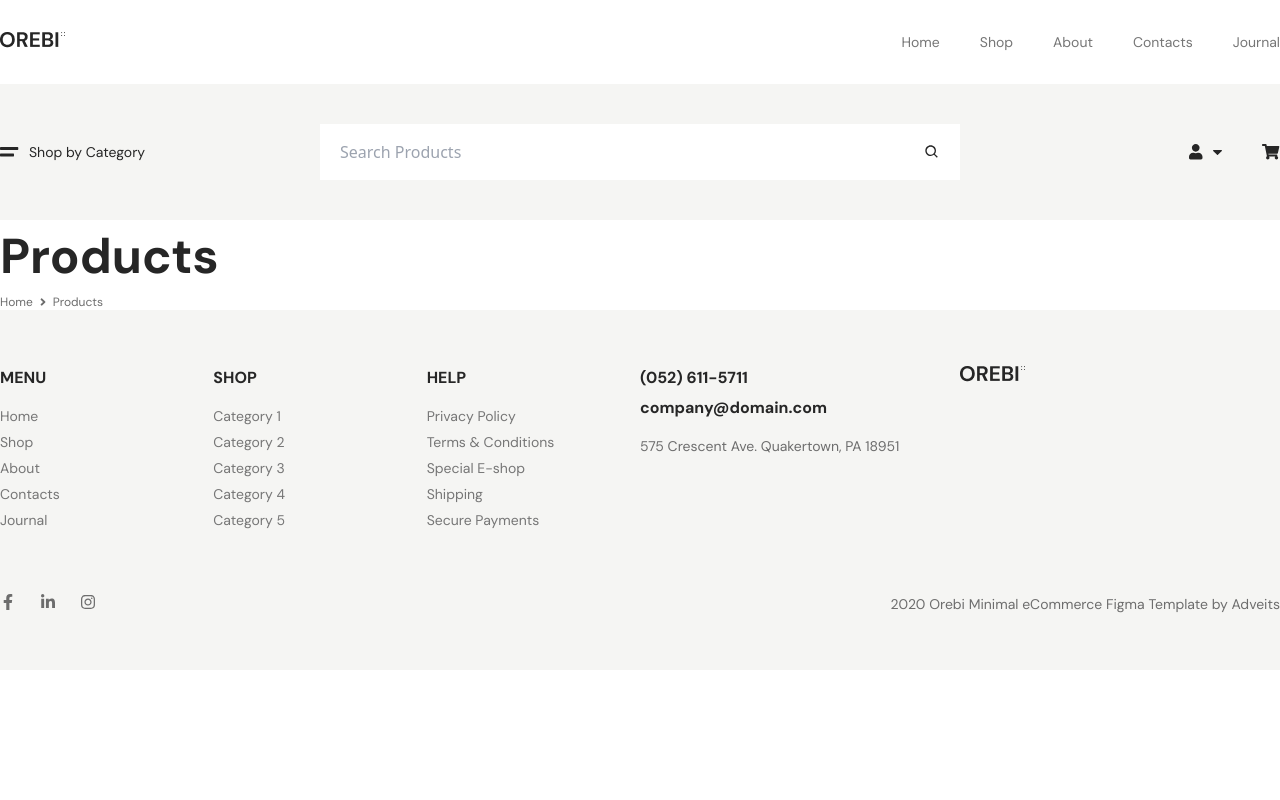
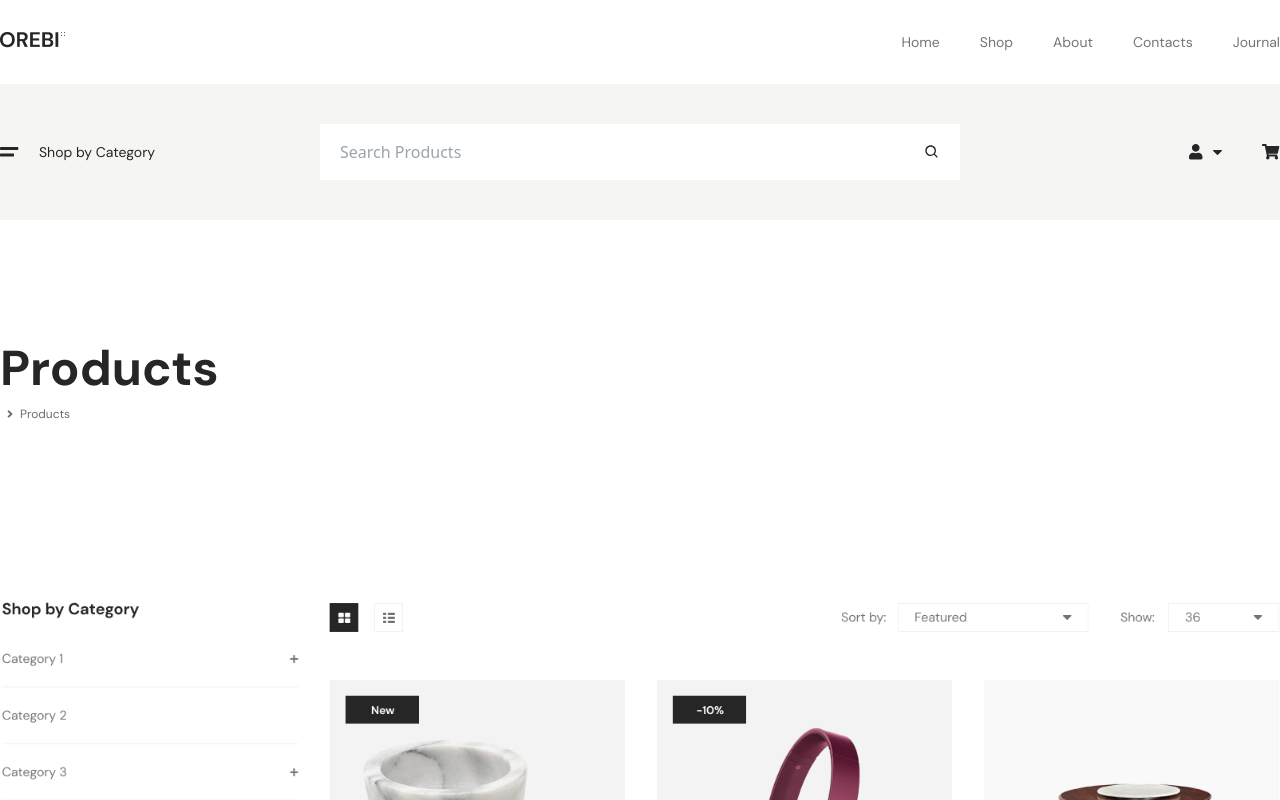
Before and after one commit to sajibkhandev/Ecommerce_Orebi, a React (Vite) app: page /products in a window 1280 px wide. Shown: the top 800 px of the page. Built offline with nearby package versions, Linux system fonts and the light colour scheme.

Commit message:
ProductPage Done

```diff
--- a/src/components/layouts/Navber.jsx
+++ b/src/components/layouts/Navber.jsx
@@ -27,11 +27,15 @@ export default function Navber() {
                         <Link onClick={()=>handlebreadcrumbs("Home")} to='/'>
                             <List text="Home"/>
                         </Link>
-                        <Link onClick={()=>handlebreadcrumbs("Shop")} to='/shop'>
+                        <Link onClick={()=>handlebreadcrumbs("Products")} to='/products'>
                              <List text="Shop"/>
                         </Link>
-                        <List text="About"/>
-                        <List text="Contacts"/>
+                        <Link onClick={()=>handlebreadcrumbs("About")} to='/about'>
+                            <List text="About"/>
+                        </Link>
+                       <Link onClick={()=>handlebreadcrumbs("Contacts")} to='/contacts'>
+                       <List text="Contacts"/>
+                       </Link>
                         <List text="Journal"/>
                     </ul>
                 </Flex>
--- a/src/components/layouts/SearchBer.jsx
+++ b/src/components/layouts/SearchBer.jsx
@@ -1,4 +1,4 @@
-import React from 'react'
+import React, { useRef } from 'react'
 import Section from '../Section'
 import Container from '../Container'
 import Flex from '../Flex'
@@ -9,18 +9,31 @@ import User from '../icons/User'
 import ButtomAngle from '../icons/ButtomAngle'
 import Cart from '../icons/Cart'
 import { Link } from 'react-router-dom'
+import List from '../List'
 
 export default function SearchBer() {
   let handlebreadcrumbs=(name)=>{
     console.log(name);
+
   }
+
   return (
     <>
-    <Section className='bg-four py-10'>
+    <Section  className='bg-four py-10'>
         <Container>
             <Flex>
                 <Flex className='w-3/12 items-center gap-x-2.5'>
                   <Bar/>
+                   <div className='relative' >
+                   <ul  className='hidden bg-[#2D2D2D] w-[263px] absolute top-[26px] -left-[28px]'>
+                    <List className='py-4 px-5 hover:text-white' text='Accesories'/>
+                    <List className='py-4 px-5 hover:text-white' text='Furniture'/>
+                    <List className='py-4 px-5 hover:text-white' text='Electronics'/>
+                    <List className='py-4 px-5 hover:text-white' text='Clothes'/>
+                    <List className='py-4 px-5 hover:text-white' text='Bags'/>
+                    <List className='py-4 px-5 hover:text-white' text='Home appliances'/>
+                  </ul>
+                 </div>
                   <p className='text-sm text-primary font-dm font-normal'>Shop by Category</p>
                 </Flex>
                 <div className='w-6/12 '>
--- a/src/pages/AboutPage.jsx
+++ b/src/pages/AboutPage.jsx
@@ -11,14 +11,17 @@ import { FaAngleRight } from 'react-icons/fa'
 import Product from '../components/Product'
 import product1 from '../assets/product1.png'
 import product13 from '../assets/product13.png'
+import { useSelector } from 'react-redux'
 export default function AboutPage() {
+    let data=useSelector((state)=>(state.breadcrumb.previousName))
+
   return (
     <Section className='py-32'>
         <Container>
             <SubHeading text='About' className='text-text49'/>
             <Flex className='items-center gap-x-1'>
              <p className=' text-xs text-third font-normal font-dm cursor-pointer'>
-              <Link to='/'>Home</Link></p>
+             <Link to={data=="Home"?'/':`/${data}`}>{data}</Link></p>
              <FaAngleRight className=' text-xs text-third font-normal font-dm'/>
             <p className='first-letter:uppercase text-xs text-third font-normal font-dm cursor-pointer'>{window.location.pathname.replace("/","")}</p>
             </Flex >
--- a/src/pages/ContactsPage.jsx
+++ b/src/pages/ContactsPage.jsx
@@ -9,15 +9,17 @@ import Input2 from '../components/Input2'
 import Button from '../components/Button'
 import Image from '../components/Image'
 import location from '../assets/location.png'
+import { useSelector } from 'react-redux'
 
 export default function ContactsPage() {
+     let data=useSelector((state)=>state.breadcrumb.previousName)
   return (
     <Section className='pb-36 pt-32'>
         <Container>
         <SubHeading text="Contacts" className='text-text49'/>
              <Flex className='items-center gap-x-1'>
               <p className=' text-xs text-third font-normal font-dm cursor-pointer'>
-               <Link to='/'>Home</Link></p>
+              <Link to={data=="Home"?'/':`/${data}`}>{data}</Link></p>
               <FaAngleRight className=' text-xs text-third font-normal font-dm'/>
              <p className='first-letter:uppercase text-xs text-third font-normal font-dm cursor-pointer'>{window.location.pathname.replace("/","")}</p>
 
--- a/src/pages/ProductsPage.jsx
+++ b/src/pages/ProductsPage.jsx
@@ -5,19 +5,24 @@ import SubHeading from '../components/SubHeading'
 import Flex from '../components/Flex'
 import { Link } from 'react-router-dom'
 import { FaAngleRight } from 'react-icons/fa'
+import { useSelector } from 'react-redux'
+import Image from '../components/Image'
+import body from '../assets/BODY.png'
 
 export default function ProductsPage() {
+  let data=useSelector((state)=>(state.breadcrumb.previousName))
   return (
-    <Section>
+    <Section className='py-28'>
         <Container>
         <SubHeading text="Products" className='text-text49'/>
             <Flex className='items-center gap-x-1'>
              <p className=' text-xs text-third font-normal font-dm cursor-pointer'>
-              <Link to='/'>Home</Link></p>
+             <Link to={data=="Home"?'/':`/${data}`}>{data}</Link></p>
              <FaAngleRight className=' text-xs text-third font-normal font-dm'/>
             <p className='first-letter:uppercase text-xs text-third font-normal font-dm cursor-pointer'>{window.location.pathname.replace("/","")}</p>
 
             </Flex>
+            <Image src={body}/>
         </Container>
     </Section>
   )
--- a/src/pages/SignupPage.jsx
+++ b/src/pages/SignupPage.jsx
@@ -10,14 +10,14 @@ import { Link } from 'react-router-dom'
 import Button from '../components/Button'
 
 export default function SignupPage() {
-    let data=useSelector((state)=>state.breadcrumb.name)
+    let data=useSelector((state)=>(state.breadcrumb.currentName))
   return (
     <Section className='py-32'>
         <Container>
             <SubHeading text='Sign up' className='text-text49'/>
             <Flex className='items-center gap-x-1'>
              <p className=' text-xs text-third font-normal font-dm cursor-pointer'>
-              <Link to={data=="Home"?'/':`/${data.toLowerCase()}`}>{data}</Link>  </p>
+              <Link to={data=="Home"?'/':`/${data}`}>{data}</Link>  </p>
              <FaAngleRight className=' text-xs text-third font-normal font-dm'/>
             <p className='first-letter:uppercase text-xs text-third font-normal font-dm cursor-pointer'>{window.location.pathname.replace("/","").replace("-"," ")}</p>
 
--- a/src/slices/breadCrumbs.jsx
+++ b/src/slices/breadCrumbs.jsx
@@ -3,11 +3,13 @@ import { createSlice } from '@reduxjs/toolkit'
 export const breadCrumbs = createSlice({
   name: 'breadCrumbs',
   initialState: {
-    name: "",
+    currentName: "",
+    previousName: "",
   },
   reducers: {
     pages: (state,actions) => {
-        state.name=actions.payload
+      state.previousName=state.currentName
+      state.currentName=actions.payload
 
     }
   },
```
Also changed, not shown: src/assets/BODY.png (added).
